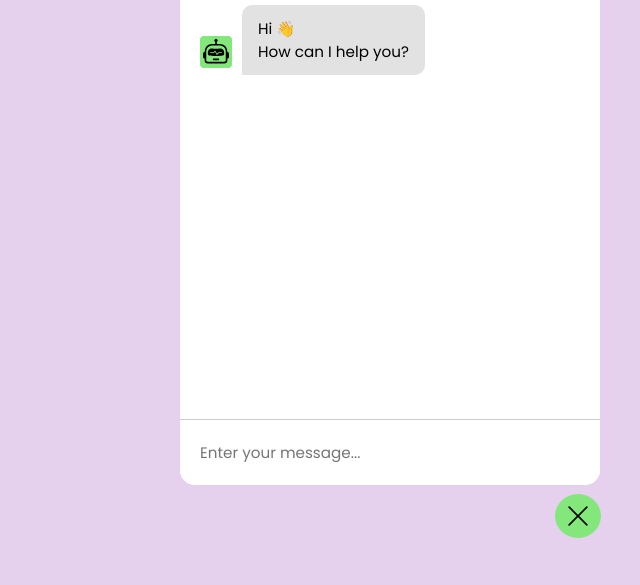
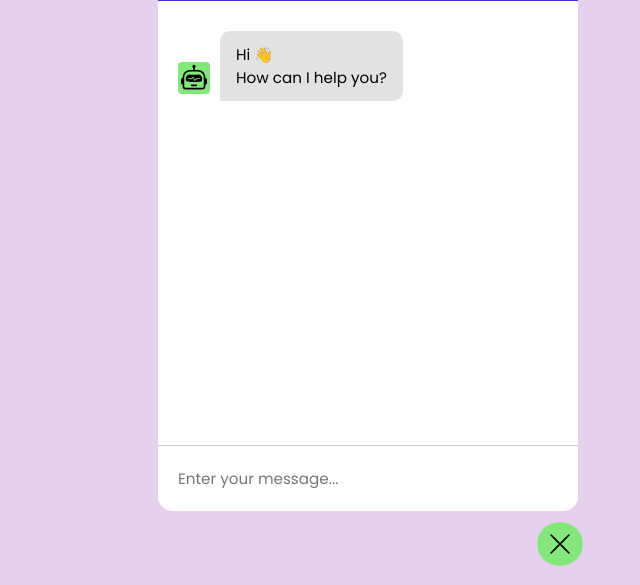
Before and after one commit to gitprojects-Srijit/PiXerChatBot, a website: page PixerChatBot/index.html in a window 1280 px wide. Shown: the part 215-800 px from the top of the page, without its empty margins (640-1280 px from the left). Drawn offline with nearby package versions, Linux system fonts and the light colour scheme.

Commit message:
Update style.css

```diff
--- a/PixerChatBot/style.css
+++ b/PixerChatBot/style.css
@@ -15,12 +15,12 @@ body {
     background: #fff;
     width: 420px;
     position: fixed;
-    right: 40px;
+    right: 62px;
     transform: scale(0.5);
     opacity: 0;
     pointer-events: none;
     overflow: hidden;
-    bottom: 100px;
+    bottom: 74px;
     border-radius: 15px;
     transform-origin: bottom right;
     box-shadow: 0 0 128px 0 rgba(0, 0, 0, 0.1),
@@ -41,7 +41,7 @@ body {
     position: relative;
 }
 
-/* dark mode css on */
+/* dark mode css */
 
 .chatbot header .dark {
     position: absolute;
@@ -210,8 +210,8 @@ body {
 
 .toggler {
     position: fixed;
-    right: 40px;
-    bottom: 46px;
+    right: 58px;
+    bottom: 18px;
     height: 46px;
     width: 44px;
     display: flex;
```
